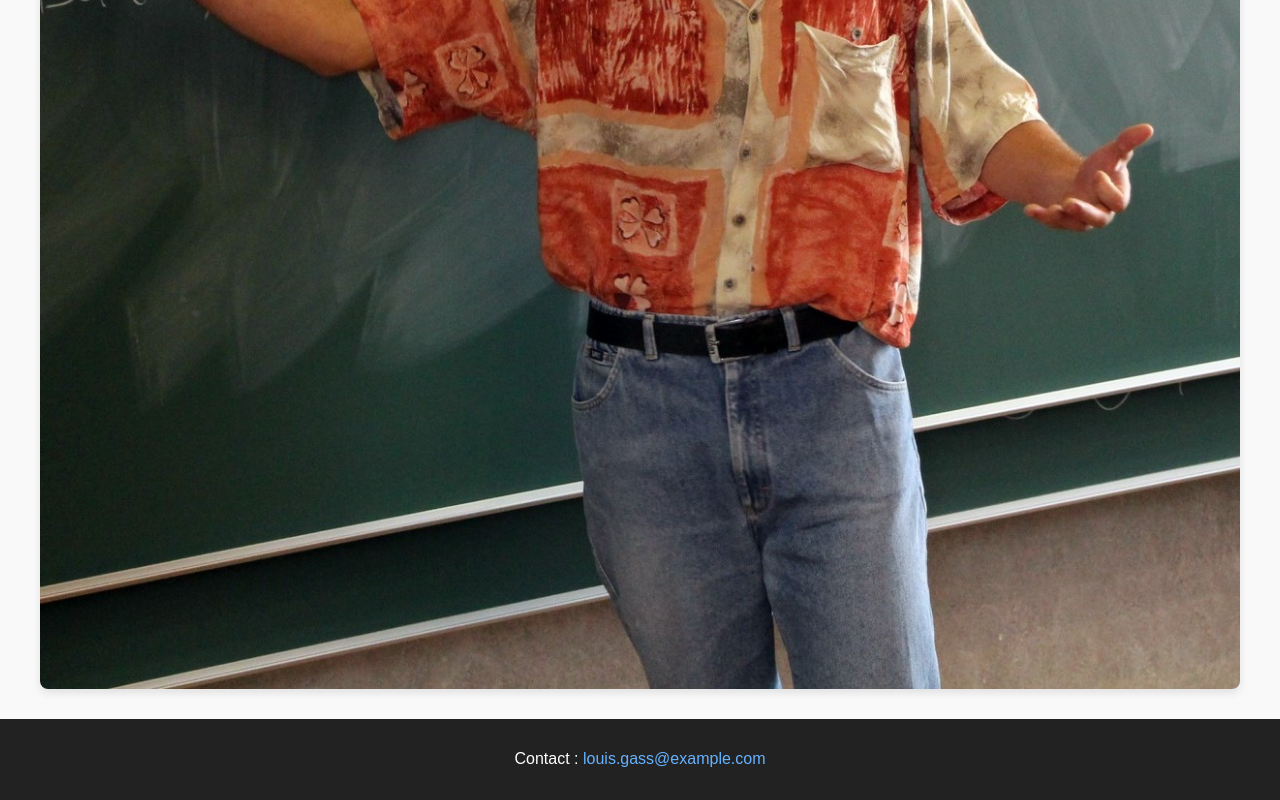
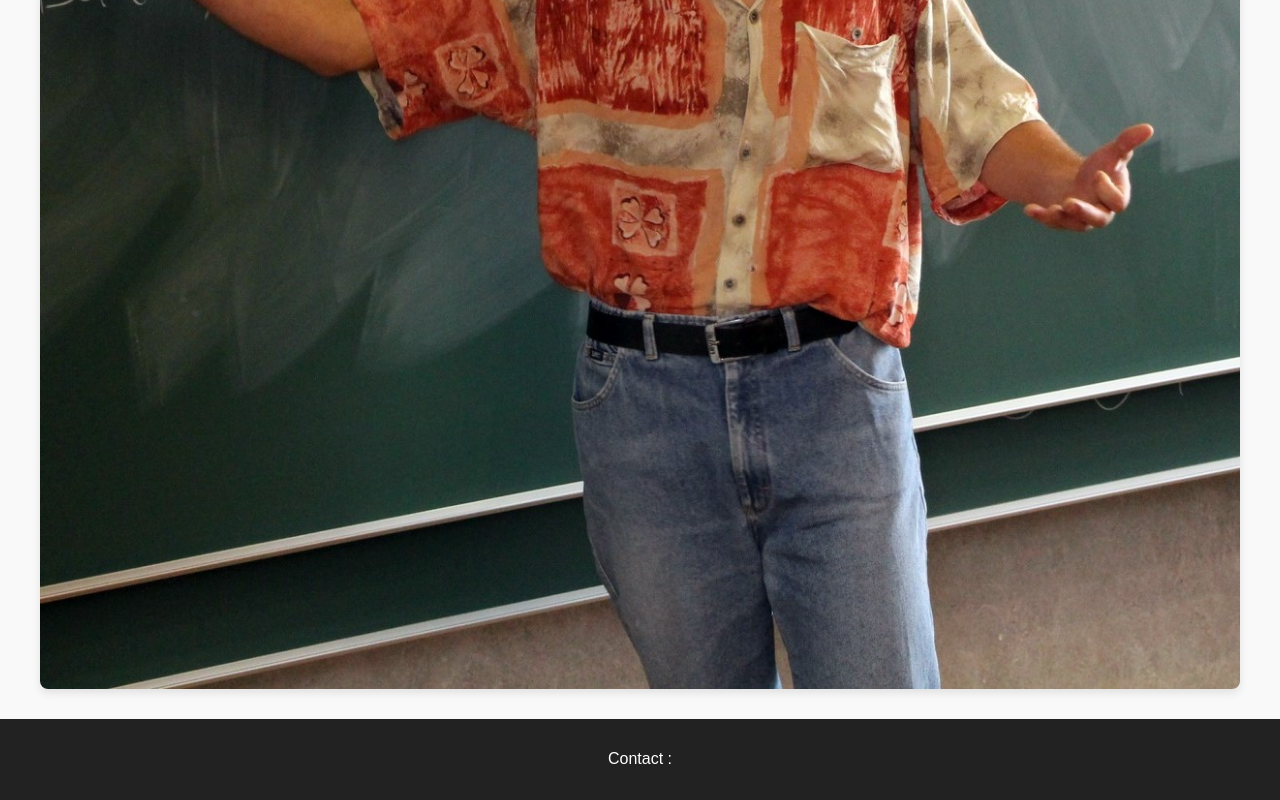
Before and after one commit to louis-gass/louis-gass.github.io, a plain HTML site: page index.html in a window 1280 px wide. Shown: the part 1212-2012 px from the top of the page. Drawn offline with Linux system fonts and the light colour scheme.

Commit message:
Update index.html

```diff
--- a/index.html
+++ b/index.html
@@ -48,7 +48,7 @@
 
     <!-- Pied de page avec adresse mail -->
     <footer>
-        <p>Contact : <a href="mailto:louis.gass@example.com">louis.gass@example.com</a></p>
+        <p>Contact : <a louis.gass.at.uni.lu</a></p>
     </footer>
 </body>
 </html>
```
